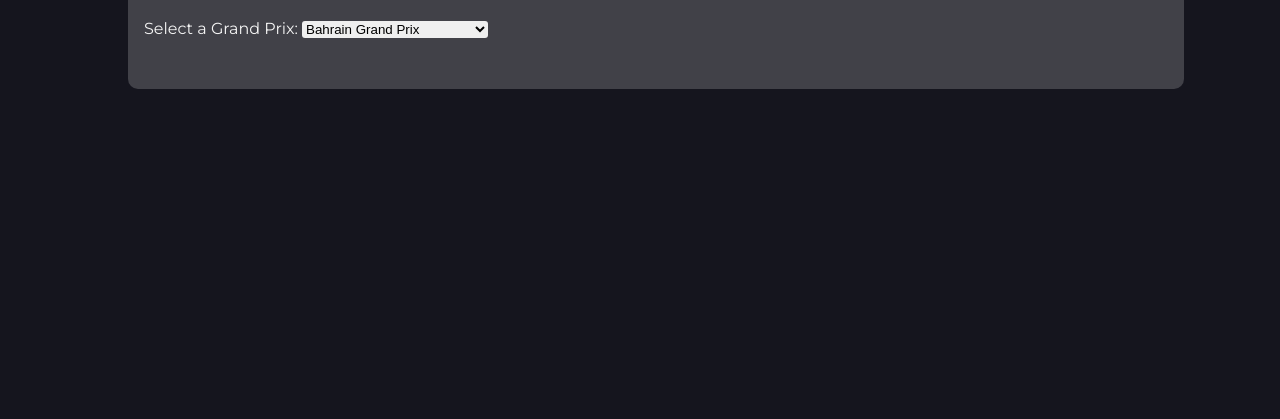
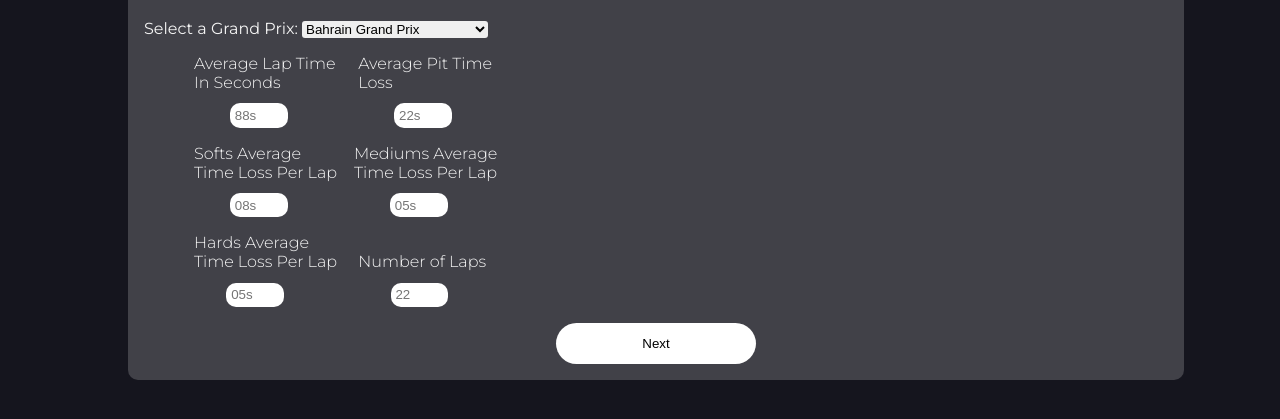
Before and after one commit to EmmanuelBalderasB/F1-Manager-Tyre-Strategy, a website with bundled scripts: page index.html in a window 1280 px wide. Shown: the part 283-702 px from the top of the page. Built offline with nearby package versions, Linux system fonts and the light colour scheme.

Commit message:
adds further structure

```diff
--- a/index.html
+++ b/index.html
@@ -27,13 +27,46 @@
                     </div>
                     <div class="input-middle">
                         <div class="input-middle-inputs">
-
+                            <div class="first-line">
+                                <div class="left">
+                                    <label for="avg-lap-time">Average Lap Time In Seconds</label>
+                                    <input class="first-line-input" size="3" id="avg-lap-time" type="tel" placeholder="88s" pattern="[0-9]{3}">
+                                </div>
+                                <div class="right">
+                                    <label for="avg-pit-loss">Average Pit Time Loss</label>
+                                    <input class="first-line-input" size="3" id="avg-pit-loss" type="tel" placeholder="22s" pattern="[0-9]{2}">
+                                </div>
+                            </div>
+                            <div class="second-line">
+                                <div class="left">
+                                    <label for="avg-soft-loss">Softs Average Time Loss Per Lap</label>
+                                    <input type="tel" size="3" placeholder="08s" class="second-line-input" id="avg-soft-loss">
+                                </div>
+                                <div class="rigth">
+                                    <label for="avg-medium-loss">Mediums Average Time Loss Per Lap</label>
+                                    <input type="tel" size="3" placeholder="05s" class="second-line-input" id="avg-medium-loss">
+                                </div>
+                            </div>
+                            <div class="third-line">
+                                <div class="left">
+                                    <label for="avg-hard-loss">Hards Average Time Loss Per Lap</label>
+                                    <input type="tel" placeholder="05s" class="third-line-input" id="avg-hard-loss">
+                                </div>
+                                <div class="right">
+                                    <label for="lap-num">Number of Laps</label>
+                                <input type="tel" placeholder="22" class="third-line-input" id="lap-num">
+                                </div>
+                            </div>
                         </div>
                         <div class="track-layout" id="layout-container">
 
                         </div>
                     </div>
-                    <div class="input-bottom"></div>
+                    <div class="input-bottom">
+                        <div class="button-container">
+                            <button type="submit" id="next">Next</button>
+                        </div>
+                    </div>
                 </form>
             </div>
         </div>
```
